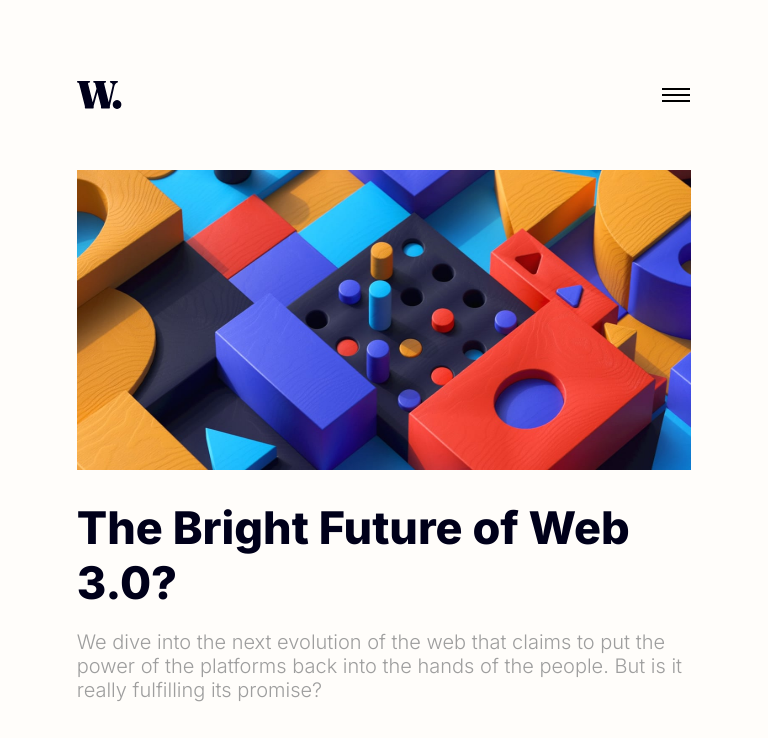
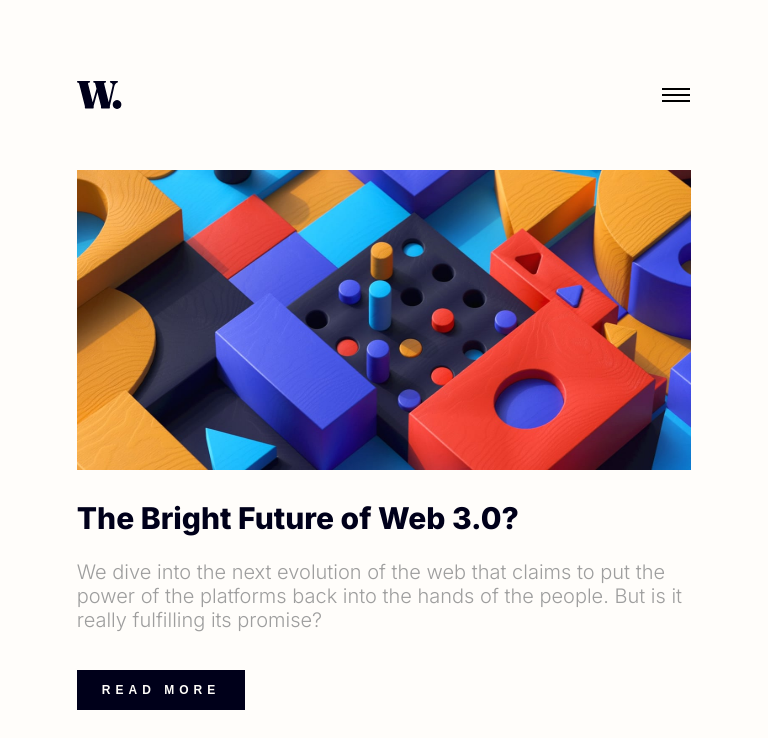
Before and after one commit to Sibonsio/news-homepage-ui, a React (Vite) app in the folder news-homepage/: page / in a window 768 px wide. Shown: the top 738 px of the page. Built offline with nearby package versions, Linux system fonts and the light colour scheme.

Commit message:
hero.jsx is now responsive

```diff
--- a/news-homepage/src/components/Hero.css
+++ b/news-homepage/src/components/Hero.css
@@ -165,15 +165,25 @@ hr{
      }
 
 
+
 }
-@media (min-width:464px) and (max-width:792px){
+@media (min-width:280px) and (max-width:792px){
     .title-div{
-        height: 130px;
-
+        height: 60px;
 
      }
      .button-div{
         height: 150px;
+        gap: 30px;
+     }
+     .title{
+        font-size: clamp(10px,5vw,30px);
+     }
+     .text-container{
+        margin-bottom: 30px;
+     }
+     .description{
+        font-size: clamp(5px,5vw,20px);
      }
 
 }
```
